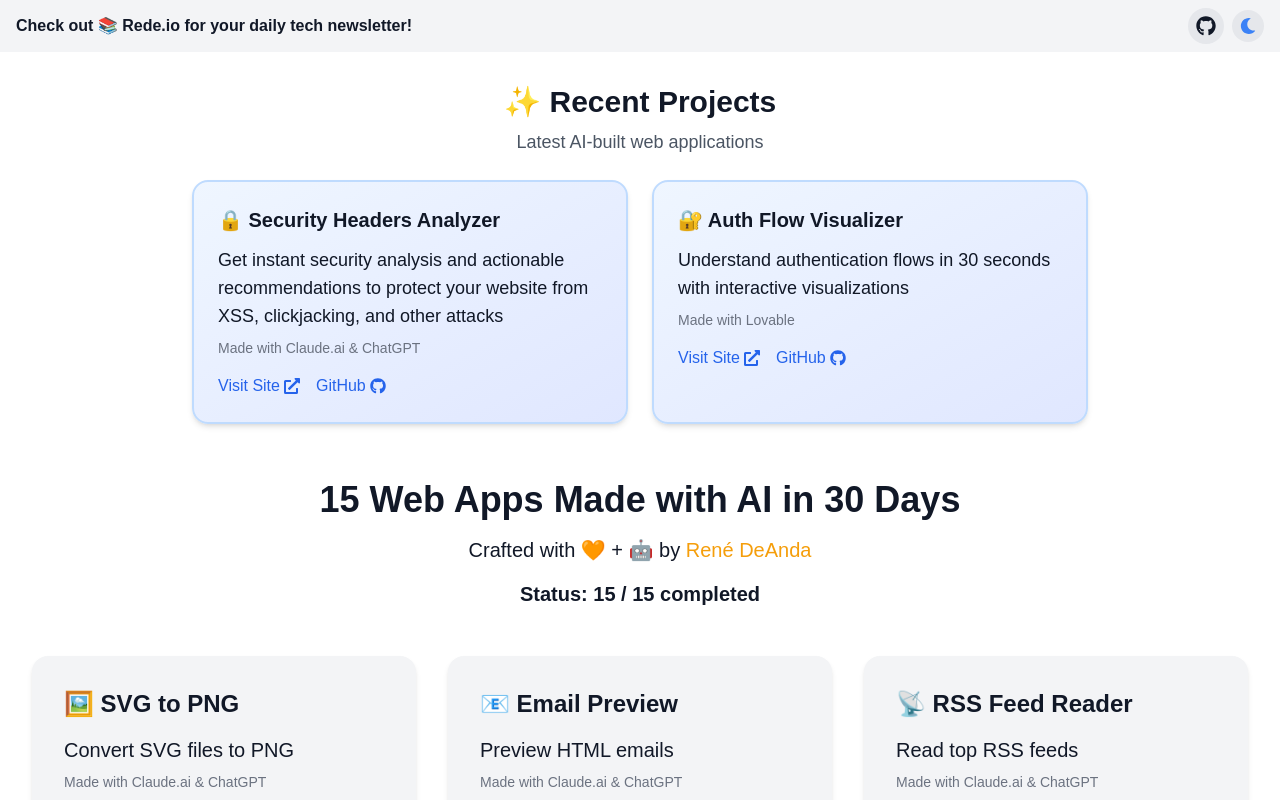
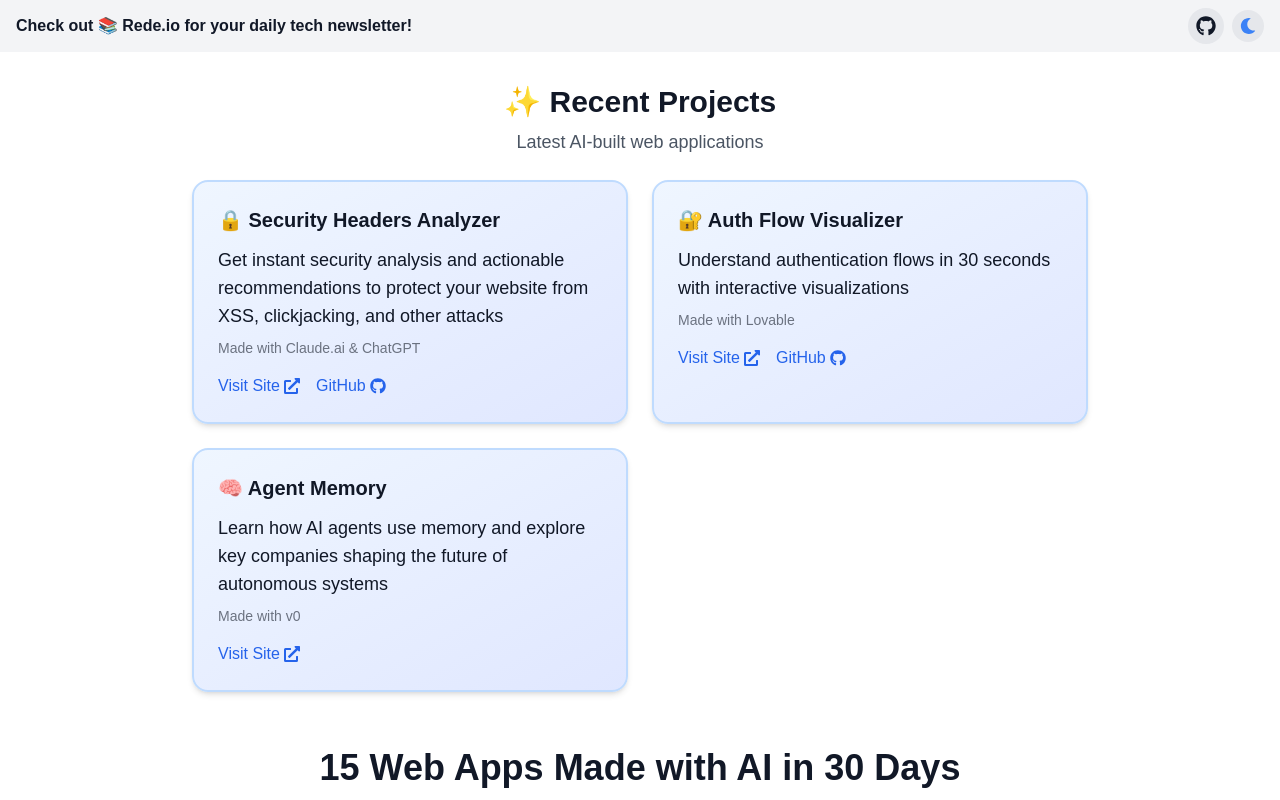
Before and after one commit to renedeanda/makr.io, a Next.js app: page / in a window 1280 px wide. Shown: the top 800 px of the page. Built offline with nearby package versions, Linux system fonts and the light colour scheme; no server answers.

Commit message:
Update index.js

```diff
--- a/pages/index.js
+++ b/pages/index.js
@@ -19,6 +19,14 @@
     githubLink: "https://github.com/renedeanda/auth-flow-lens",
     emoji: "🔐",
     madeWith: "Lovable"
+  },
+  {
+    title: "Agent Memory",
+    description: "Learn how AI agents use memory and explore key companies shaping the future of autonomous systems",
+    link: "https://agentmemory.com",
+    githubLink: null,
+    emoji: "🧠",
+    madeWith: "v0"
   },
 ];
 
@@ -161,6 +169,7 @@
               >
                 Visit Site <FaExternalLinkAlt className="ml-1" />
               </a>
+              {project.githubLink && (
                 <a
                   href={project.githubLink}
                   target="_blank"
@@ -168,6 +177,7 @@
                 >
                   GitHub <FaGithub className="ml-1" />
                 </a>
+              )}
             </div>
           </div>
         ))}
```
Lines whose indentation alone changed are shown as unchanged.
